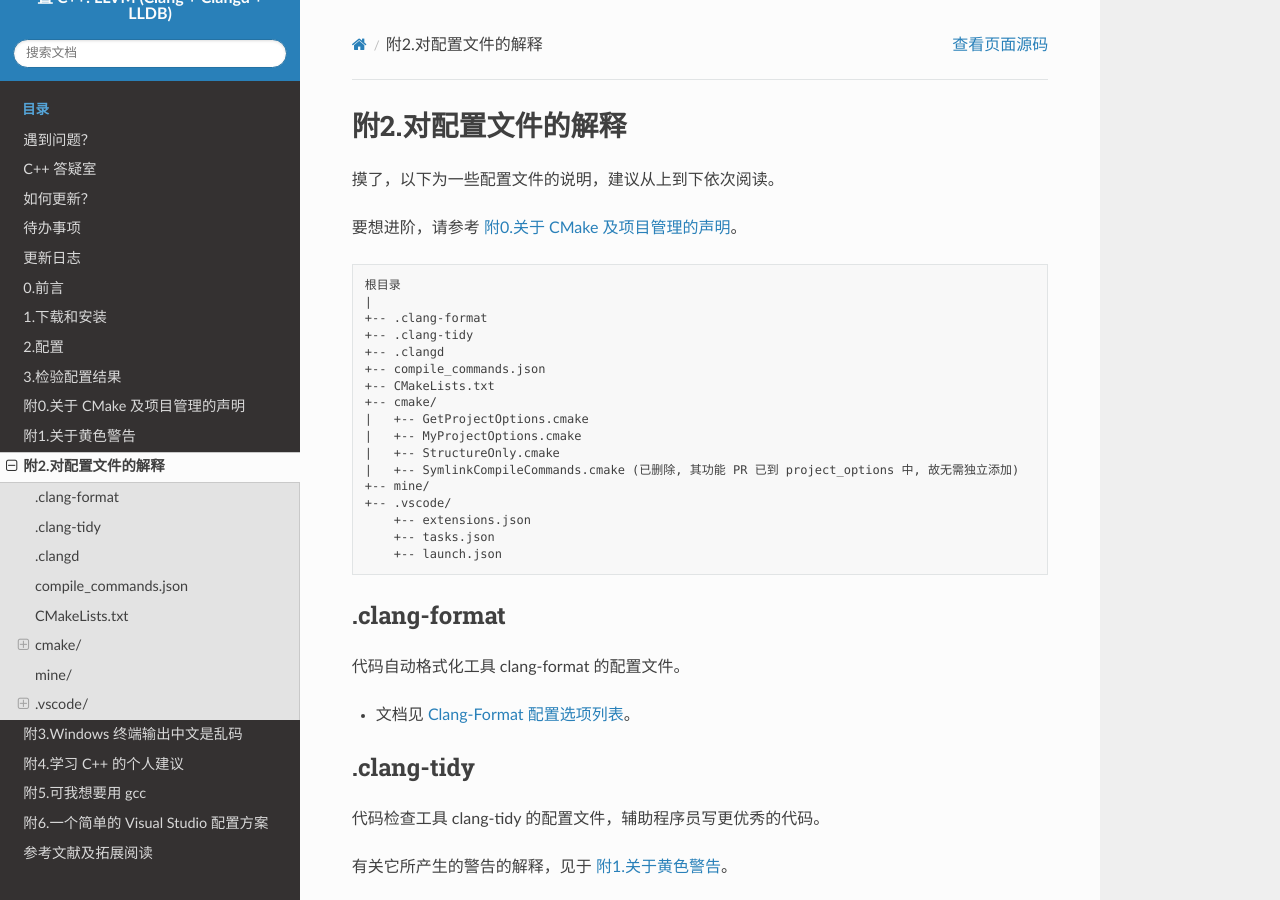
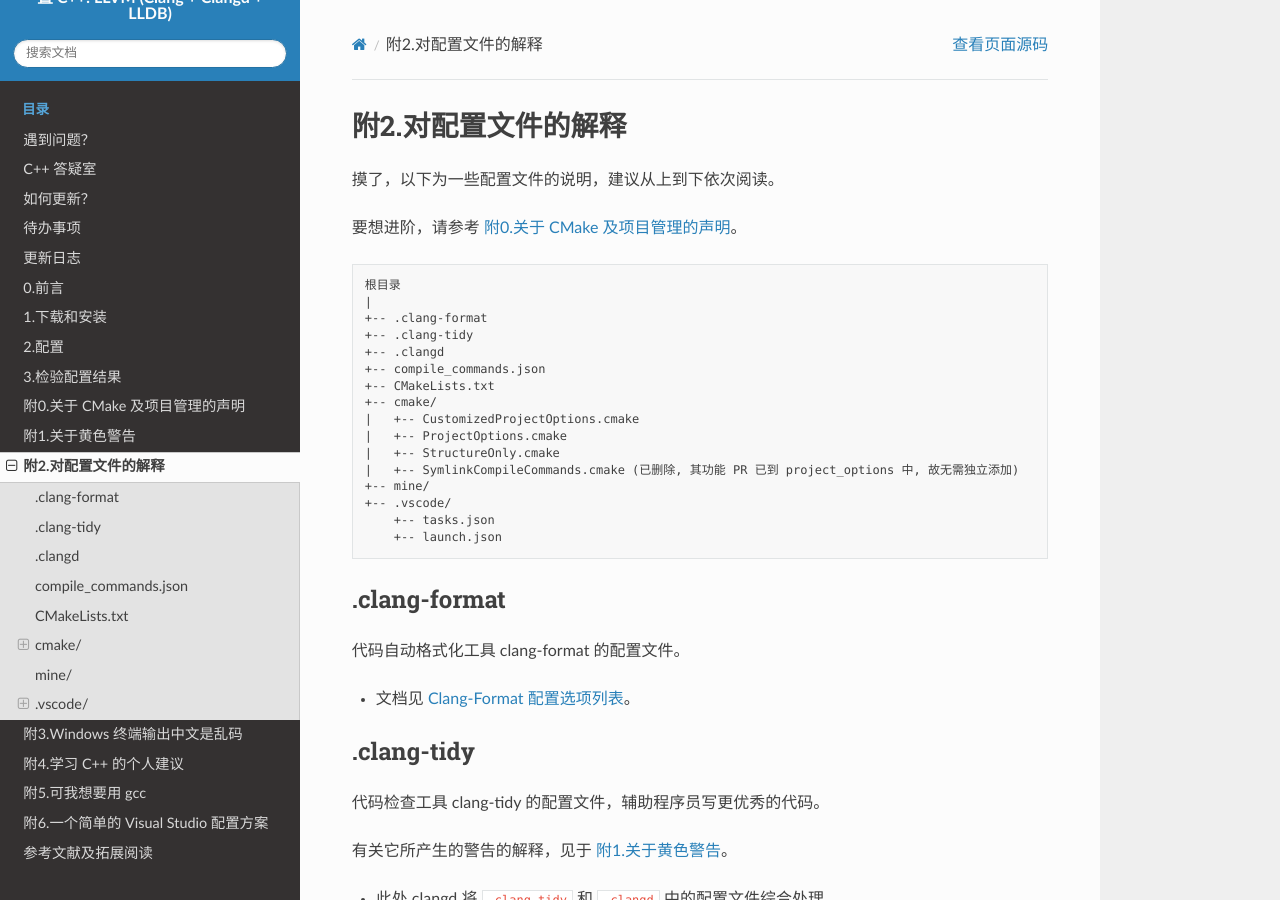
Before and after one commit to FeignClaims/vscode_cpp_starter, a Sphinx documentation site: the page built from docs/source/appendix/explain.rst, in a window 1280 px wide and 900 px high. Built offline with Sphinx 7.4.7 and the Read the Docs theme 2.0.0, drawn with Linux system fonts in a browser that asks for light colours; some of the changed text lies outside the part shown.

Commit message:
更新对配置文件的解释
Signed-off-by: FeignClaims <www4112379@163.com>

```diff
--- a/docs/source/appendix/explain.rst
+++ b/docs/source/appendix/explain.rst
@@ -17,13 +17,12 @@
   +-- compile_commands.json
   +-- CMakeLists.txt
   +-- cmake/
-  |   +-- GetProjectOptions.cmake
-  |   +-- MyProjectOptions.cmake
+  |   +-- CustomizedProjectOptions.cmake
+  |   +-- ProjectOptions.cmake
   |   +-- StructureOnly.cmake
   |   +-- SymlinkCompileCommands.cmake (已删除, 其功能 PR 已到 project_options 中, 故无需独立添加)
   +-- mine/
   +-- .vscode/
-      +-- extensions.json
       +-- tasks.json
       +-- launch.json
 
@@ -86,7 +85,7 @@
 
 获取开源项目 `Github: aminya/project_options`_，考虑到网络条件，已预先下载到 ``project_options`` 文件夹中。
 
-MyProjectOptions.cmake
+CustomizedProjectOptions.cmake
 ============================
 
 对 ``project_options`` 进行自定义设置。
@@ -154,15 +153,6 @@
 
 该文件夹特定的 VSCode 配置，仅在当前文件夹下有效。
 
-extensions.json
-=====================
-
-.. note::
-
-  该文件已不再使用，教程已改为使用 VSCode 的配置文件功能进行。
-
-该文件夹推荐的扩展，即配置操作时 ``@recommended`` 所搜索到的扩展。
-
 tasks.json
 ================
 
```
